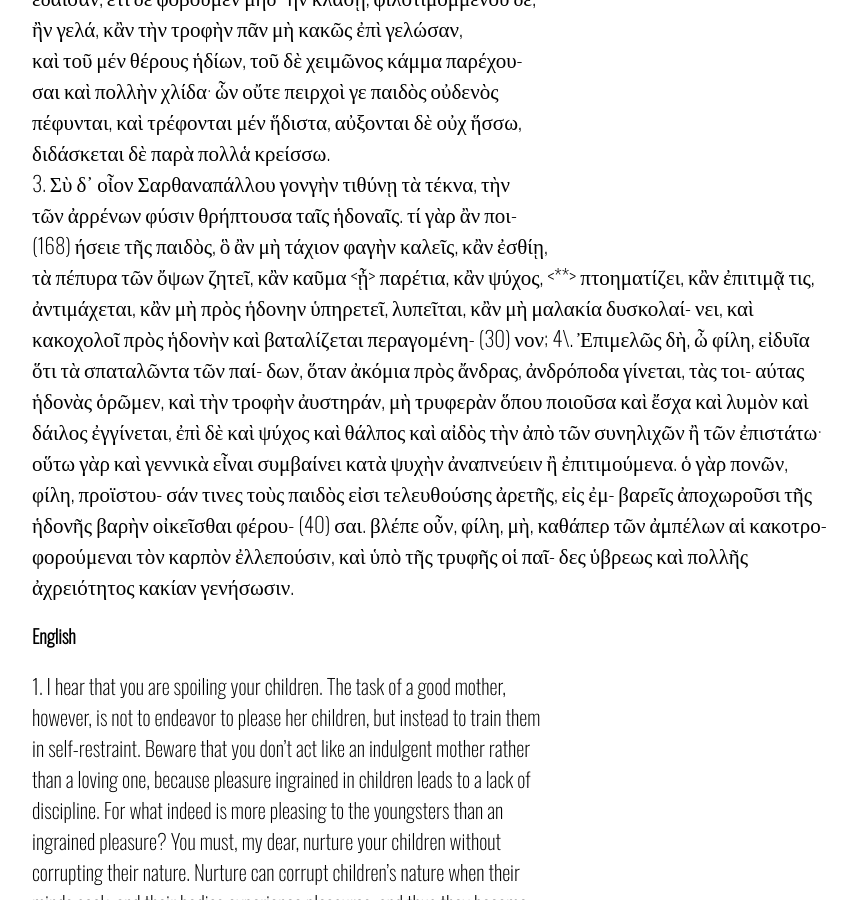
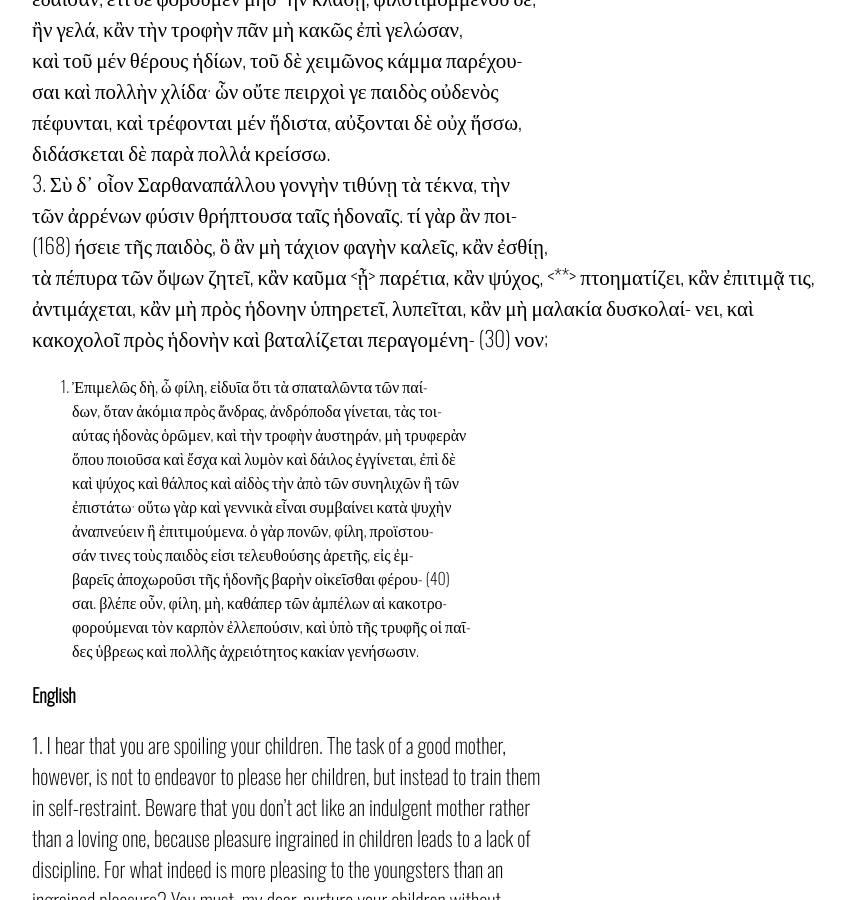
Before and after one commit to smaya-a/pythagorean, a Jekyll site: the page built from index.markdown, in a window 1280 px wide and 900 px high, scrolled down 2214 px. Shown: the whole window, without its empty margins (208-1060 px from the left). Built offline with Jekyll 4.4.1, drawn with Linux system fonts in a browser that asks for light colours.

Commit message:
Update index.markdown

```diff
--- a/index.markdown
+++ b/index.markdown
@@ -67,7 +67,7 @@ S V 166, 168; T 195–6; Hercher 603 No. 4
 μὴ πρὸς ἡδονην ὑπηρετεῖ, λυπεῖται, κἂν μὴ μαλακία δυσκολαί-
 νει, καὶ κακοχολοῖ πρὸς ἡδονὴν καὶ βαταλίζεται περαγομένη-              (30)
 νον;
-4\. Ἐπιμελῶς δὴ, ὦ φίλη, εἰδυῖα ὅτι τὰ σπαταλῶντα τῶν παί-
+4. Ἐπιμελῶς δὴ, ὦ φίλη, εἰδυῖα ὅτι τὰ σπαταλῶντα τῶν παί-
 δων, ὅταν ἀκόμια πρὸς ἄνδρας, ἀνδρόποδα γίνεται, τὰς τοι-
 αύτας ἡδονὰς ὁρῶμεν, καὶ τὴν τροφὴν ἀυστηράν, μὴ τρυφερὰν
 ὅπου ποιοῦσα καὶ ἔσχα καὶ λυμὸν καὶ δάιλος ἐγγίνεται, ἐπὶ δὲ
```
